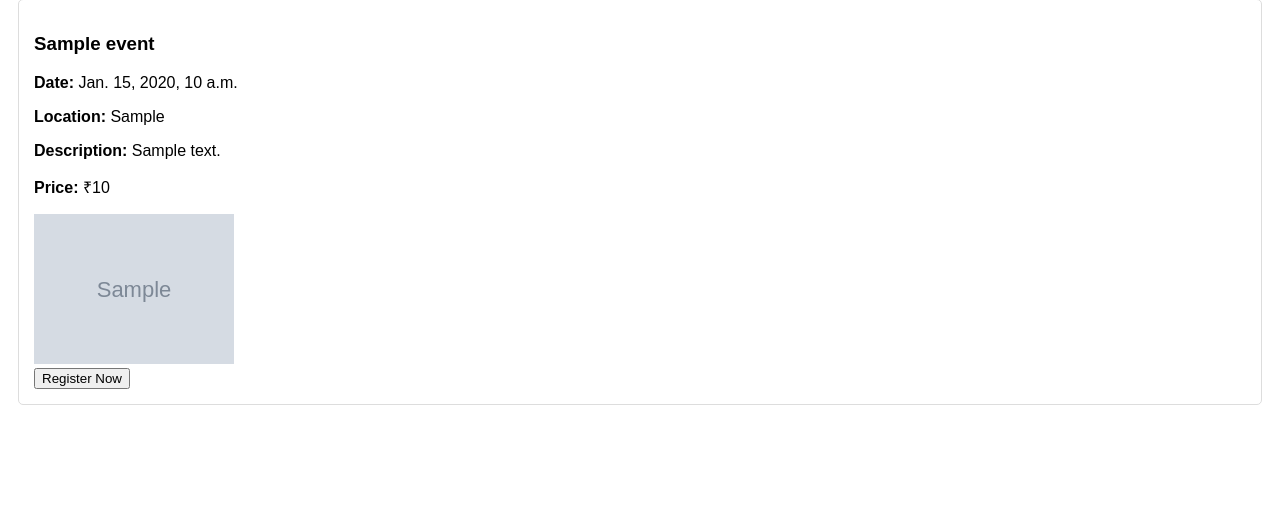
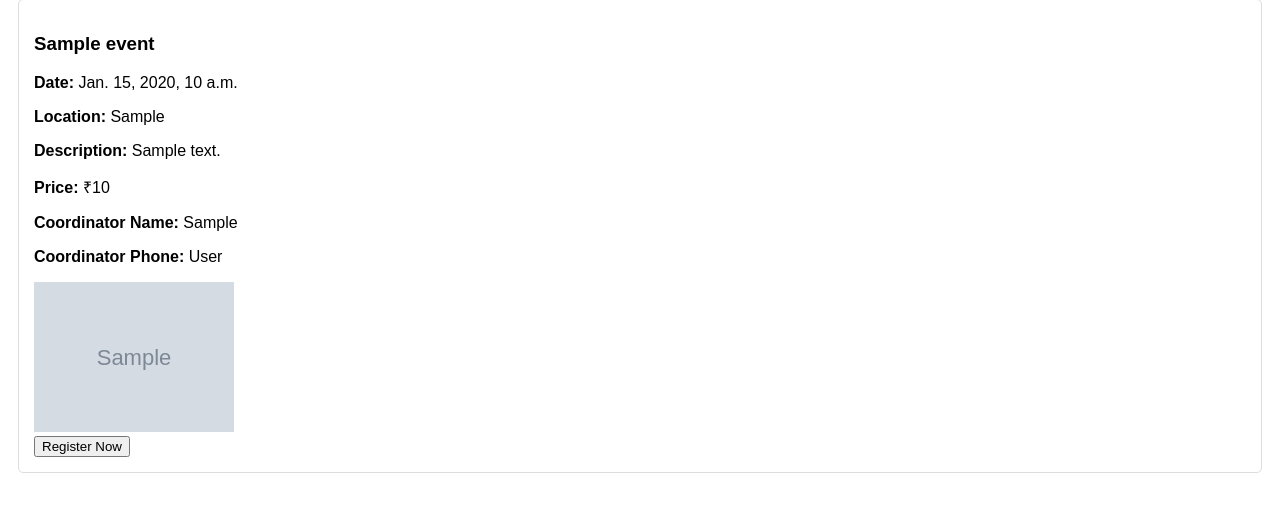
Before and after one commit to HarshaVardhanRao/GMOCS-2K25, a Django app: page /events/ in a window 1280 px wide. Shown: the part 182-694 px from the top of the page. Run offline with Django 5.2, Linux system fonts and the light colour scheme; tables that the repository leaves empty hold one stand-in row (values such as "Sample post"); grey boxes marked "Sample" are stand-in pictures.

Commit message:
Add coordinator details to event template and registration status to registrations

```diff
--- a/gmocs2k25/gmocs/templates/events.html
+++ b/gmocs2k25/gmocs/templates/events.html
@@ -29,6 +29,8 @@
                 <p><strong>Location:</strong> {{ event.location }}</p>
                 <p><strong>Description:</strong> {{ event.description }}</p>
                 <p><strong>Price:</strong> ₹{{ event.price }}</p>
+                <p><strong>Coordinator Name:</strong> {{ event.coordinator.first_name }}</p>
+                <p><strong>Coordinator Phone:</strong> {{ event.coordinator.last_name }}</p>
                 {% if event.image %}
                     <img src="{{ event.image.url }}" alt="{{ event.name }}" width="200">
                 {% endif %}
--- a/gmocs2k25/gmocs/templates/registrations.html
+++ b/gmocs2k25/gmocs/templates/registrations.html
@@ -74,6 +74,7 @@
                 <th>Mobile Number</th>
                 <th>Event</th>
                 <th>Date</th>
+                <th>Status</th>
             </tr>
         </thead>
         <tbody>
@@ -89,6 +90,7 @@
                     <td>{{ registration.phone }}</td>
                     <td>{{ registration.event.name }}</td>
                     <td>{{ registration.Payment.created_at }}</td>
+                    <td>{{ registration.Payment.status }}</td>
                 </tr>
             {% empty %}
                 <tr>
--- a/gmocs2k25/gmocs/views.py
+++ b/gmocs2k25/gmocs/views.py
@@ -23,7 +23,7 @@ def register_event(request, event_id):
         event = get_object_or_404(Events, id=event_id)
         if form.is_valid():
             form.instance.event = event
-            user = form.save()
+            # user = form.save()
 
             payment_ticket = PaymentTicket.objects.create(
                 amount=event.price,
@@ -32,7 +32,9 @@ def register_event(request, event_id):
 
             payment_ticket.generate_qr(UPI_ID)
 
-            registrations.objects.create(event=event, Payment=payment_ticket)
+            form.instance.Payment = payment_ticket
+            registration = form.save()
+            # registrations.objects.create(event=event, Payment=payment_ticket)
 
             return redirect('ticket_detail', ticket_id=payment_ticket.ticket_id)
 
@@ -90,7 +92,8 @@ def registration_list(request):
         }
         return render(request, 'registrations.html', context)
     elif request.user.is_authenticated:
-        event = Events.objects.filter(coordinator=request.user.username).first()
+
+        event = Events.objects.filter(coordinator=request.user.id).first()
         regs = registrations.objects.filter(event=event)
         return render(request, 'registrations.html', {'registrations': regs})
     else:
```
